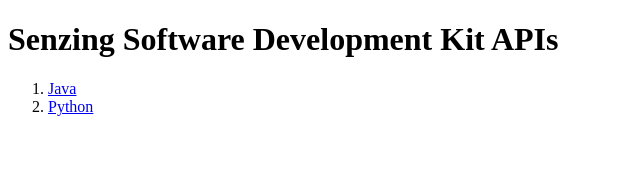
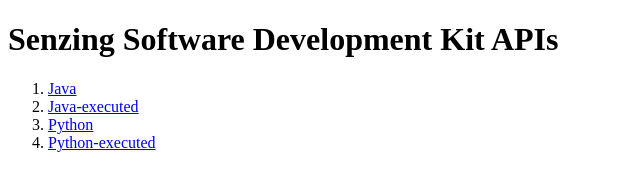
Before and after one commit to senzing-garage/docker-jupyter, a plain HTML site: page docs/index.html in a window 1280 px wide. Shown: the whole page, without its empty margins (0-640 px from the left). Drawn offline with Linux system fonts and the light colour scheme.

Commit message:
#90 fix RenderJSON

```diff
--- a/docs/index.html
+++ b/docs/index.html
@@ -9,7 +9,9 @@
     <h1>Senzing Software Development Kit APIs</h1>
     <ol>
     <li><a href="java/index.html">Java</a></li>
+    <li><a href="java-executed/index.html">Java-executed</a></li>
     <li><a href="python/index.html">Python</a></li>
+    <li><a href="python-executed/index.html">Python-executed</a></li>
     </ol>
   </body>
 </html>
```
Also changed, not shown: 6 other files.
